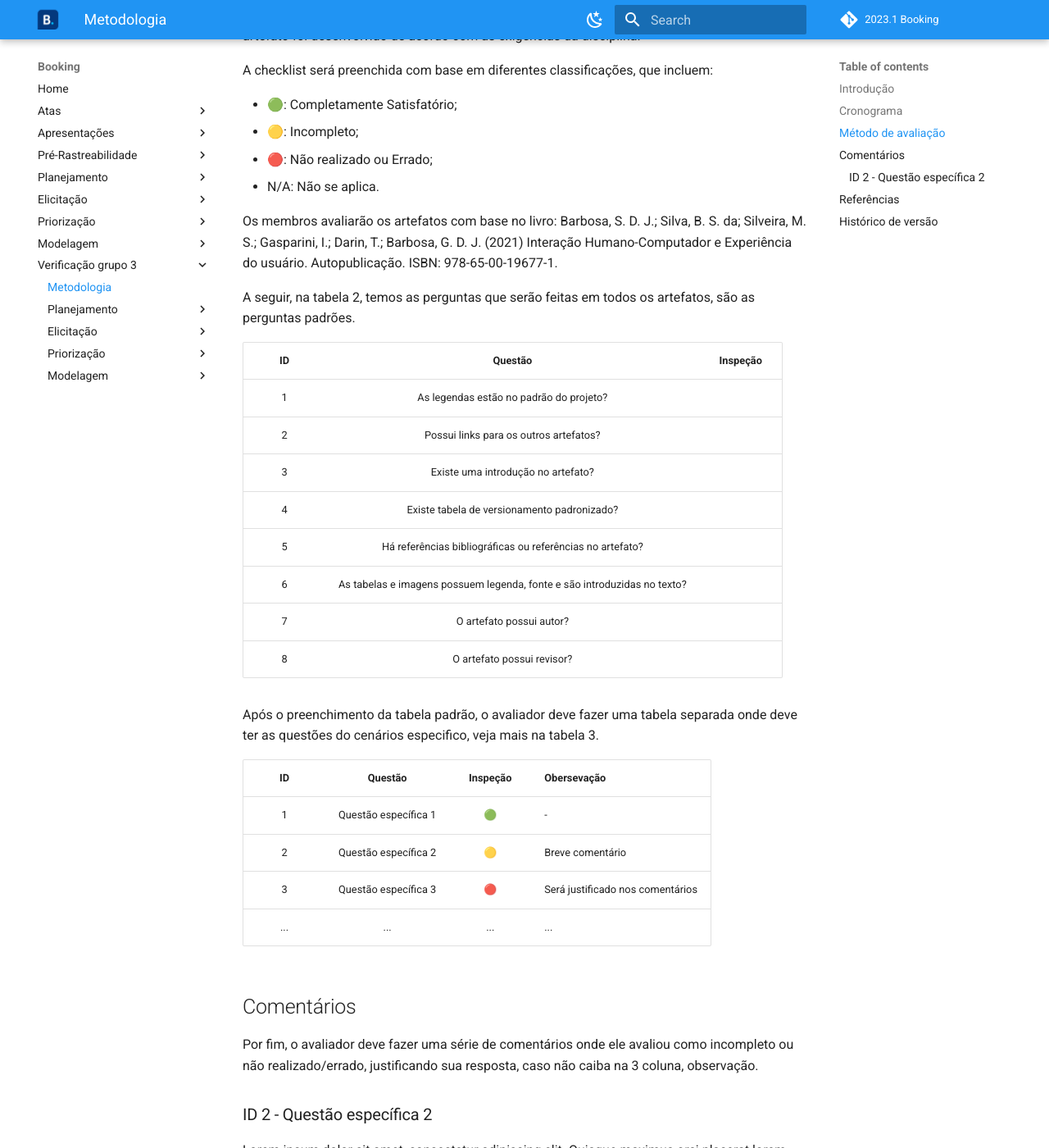
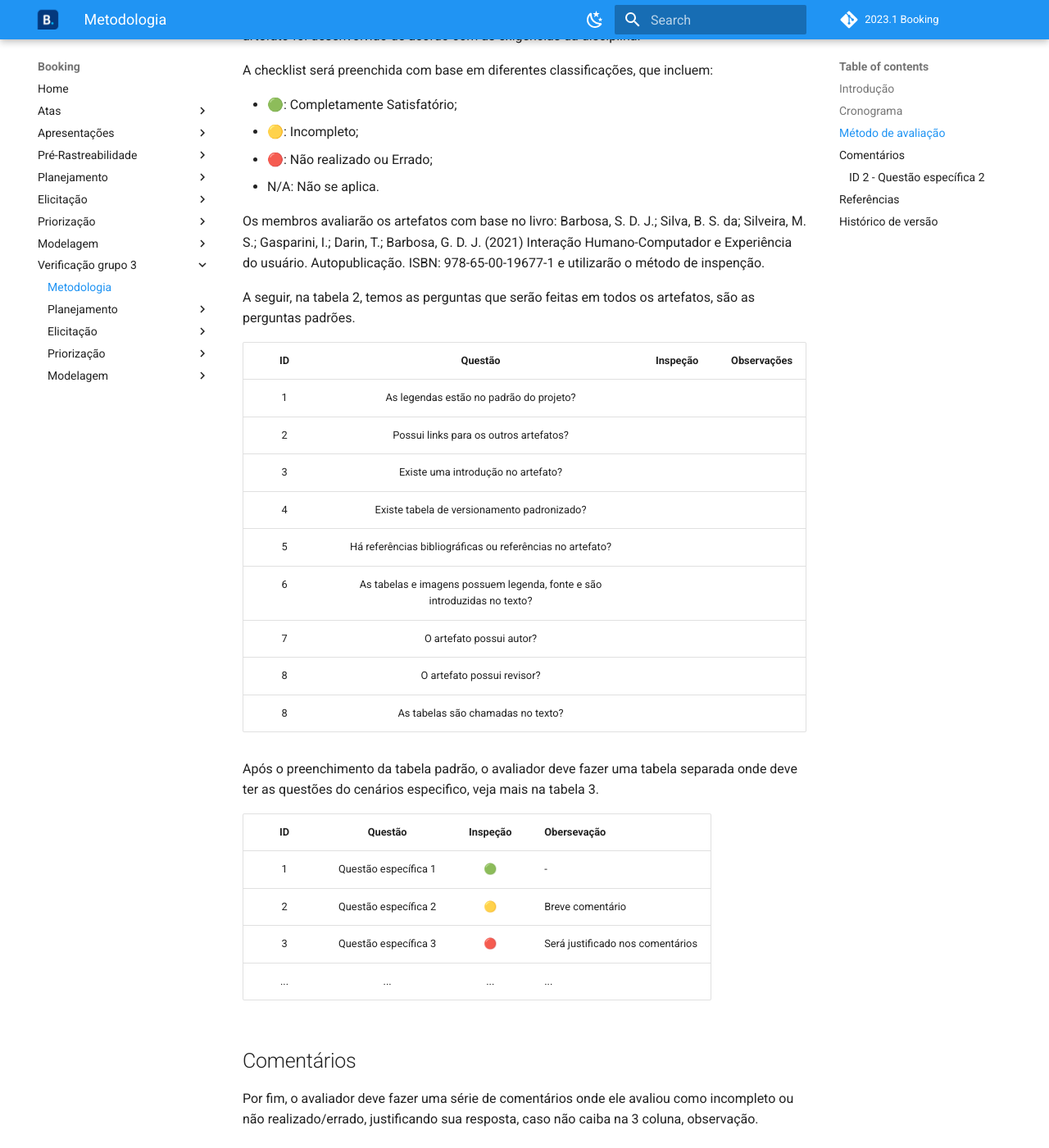
Before and after one commit to Requisitos-de-Software/2023.1-Booking, an MkDocs documentation site: the page built from docs/verificacao3/metodologia.md, in a window 1280 px wide and 1400 px high, scrolled down 1492 px. Shown: the whole window at 82% size. Built offline with MkDocs 1.6.1 and Material for MkDocs 9.7.7, drawn with Linux system fonts in a browser that asks for light colours; comment, search, counter and statistics services are not loaded.

```diff
--- a/docs/verificacao3/metodologia.md
+++ b/docs/verificacao3/metodologia.md
@@ -6,26 +6,26 @@ A etapa de verificação é uma parte essencial do desenvolvimento de projetos,
 
 ## Cronograma
 
-| col1                        | col2                |
-| --------------------------- | ------------------- |
-| Cronogramas                 | Lucas               |
-| Lista de aplicativos        | Pedro               |
-| Ferramentas                 | Samuel              |
-| Rich Picture                | Chaydson e Henrique |
-| Perfil de usuário          | Lucas e Chaydson    |
-| Personas                    | Samuel e Henrique   |
-| Questionário               | Lucas               |
-| Storytelling                | Gabriel e Chaydson  |
-| First Things First          | Pedro e Gabriel     |
-| In or Out                   | Lucas e Henrique    |
-| MoSCoW                      | Samuel e Pedro      |
-| Casos de uso                | Lucas               |
-| Cenários                   | Chaydson e Samuel   |
-| Léxico                     | Henrique e Chaydson |
+| col1                      | col2                |
+| ------------------------- | ------------------- |
+| Cronogramas               | Lucas               |
+| Lista de aplicativos      | Pedro               |
+| Ferramentas               | Samuel              |
+| Rich Picture              | Chaydson e Henrique |
+| Perfil de usuário         | Lucas e Chaydson    |
+| Personas                  | Samuel e Henrique   |
+| Questionário              | Lucas               |
+| Storytelling              | Gabriel e Chaydson  |
+| First Things First        | Pedro e Gabriel     |
+| In or Out                 | Lucas e Henrique    |
+| MoSCoW                    | Samuel e Pedro      |
+| Casos de uso              | Lucas               |
+| Cenários                  | Chaydson e Samuel   |
+| Léxico                    | Henrique e Chaydson |
 | Especificação suplementar | Gabriel e Pedro     |
 | Histórias de usuário      | Henrique e Samuel   |
-| Backlog                     | Pedro e Gabriel     |
-| NRF Framework               | Chaydson e Lucas    |
+| Backlog                   | Pedro e Gabriel     |
+| NRF Framework             | Chaydson e Lucas    |
 
 ## Método de avaliação
 
@@ -38,29 +38,30 @@ A checklist será preenchida com base em diferentes classificações, que inclue
 - 🔴: Não realizado ou Errado;
 - N/A: Não se aplica.
 
-Os membros avaliarão os artefatos com base no livro: Barbosa, S. D. J.; Silva, B. S. da; Silveira, M. S.; Gasparini, I.; Darin, T.; Barbosa, G. D. J. (2021) Interação Humano-Computador e Experiência do usuário. Autopublicação. ISBN: 978-65-00-19677-1.
+Os membros avaliarão os artefatos com base no livro: Barbosa, S. D. J.; Silva, B. S. da; Silveira, M. S.; Gasparini, I.; Darin, T.; Barbosa, G. D. J. (2021) Interação Humano-Computador e Experiência do usuário. Autopublicação. ISBN: 978-65-00-19677-1 e utilizarão o método de inspenção.
 
 A seguir, na tabela 2, temos as perguntas que serão feitas em todos os artefatos, são as perguntas padrões.
 
-| ID |                                 Questão                                 | Inspeção |
-| :-: | :-----------------------------------------------------------------------: | :--------: |
-| 1 |                 As legendas estão no padrão do projeto?                 |            |
-| 2 |                  Possui links para os outros artefatos?                  |            |
-| 3 |                   Existe uma introdução no artefato?                   |            |
-| 4 |                Existe tabela de versionamento padronizado?                |            |
-| 5 |      Há referências bibliográficas ou referências no artefato?      |            |
-| 6 | As tabelas e imagens possuem legenda, fonte e são introduzidas no texto? |            |
-| 7 |                         O artefato possui autor?                         |            |
-| 8 |                        O artefato possui revisor?                        |            |
+| ID  |                                 Questão                                  | Inspeção | Observações |
+| :-: | :----------------------------------------------------------------------: | :------: | ----------- |
+|  1  |                 As legendas estão no padrão do projeto?                  |          |             |
+|  2  |                  Possui links para os outros artefatos?                  |          |             |
+|  3  |                    Existe uma introdução no artefato?                    |          |             |
+|  4  |               Existe tabela de versionamento padronizado?                |          |             |
+|  5  |        Há referências bibliográficas ou referências no artefato?         |          |             |
+|  6  | As tabelas e imagens possuem legenda, fonte e são introduzidas no texto? |          |             |
+|  7  |                         O artefato possui autor?                         |          |             |
+|  8  |                        O artefato possui revisor?                        |          |             |
+|  8  |                    As tabelas são chamadas no texto?                     |          |             |
 
 Após o preenchimento da tabela padrão, o avaliador deve fazer uma tabela separada onde deve ter as questões do cenários especifico, veja mais na tabela 3.
 
-| ID |        Questão        | Inspeção | Obersevação                      |
-| :-: | :--------------------: | :--------: | ---------------------------------- |
-|  1  | Questão específica 1 |     🟢     | -                                  |
-|  2  | Questão específica 2 |     🟡     | Breve comentário                  |
-|  3  | Questão específica 3 |     🔴     | Será justificado nos comentários |
-| ... |          ...          |    ...    | ...                                |
+| ID  |       Questão        | Inspeção | Obersevação                      |
+| :-: | :------------------: | :------: | -------------------------------- |
+|  1  | Questão específica 1 |    🟢    | -                                |
+|  2  | Questão específica 2 |    🟡    | Breve comentário                 |
+|  3  | Questão específica 3 |    🔴    | Será justificado nos comentários |
+| ... |         ...          |   ...    | ...                              |
 
 ## Comentários
 
@@ -76,6 +77,6 @@ Barbosa, S. D. J.; Silva, B. S. da; Silveira, M. S.; Gasparini, I.; Darin, T.; B
 
 ## Histórico de versão
 
-|    Data    | Versão |      Descrição      | Autor(es) | Revisor(es) |
-| :--------: | :-----: | :--------------------: | :-------: | :---------: |
-| 07/06/2023 |   1.0   | Criação do documento |   Lucas   |    Pedro    |
+|    Data    | Versão |      Descrição       | Autor(es) | Revisor(es) |
+| :--------: | :----: | :------------------: | :-------: | :---------: |
+| 07/06/2023 |  1.0   | Criação do documento |   Lucas   |    Pedro    |
```
Also changed, not shown: docs/verificacao3/modelagem/cronograma.md (added, +41 -0 lines).
